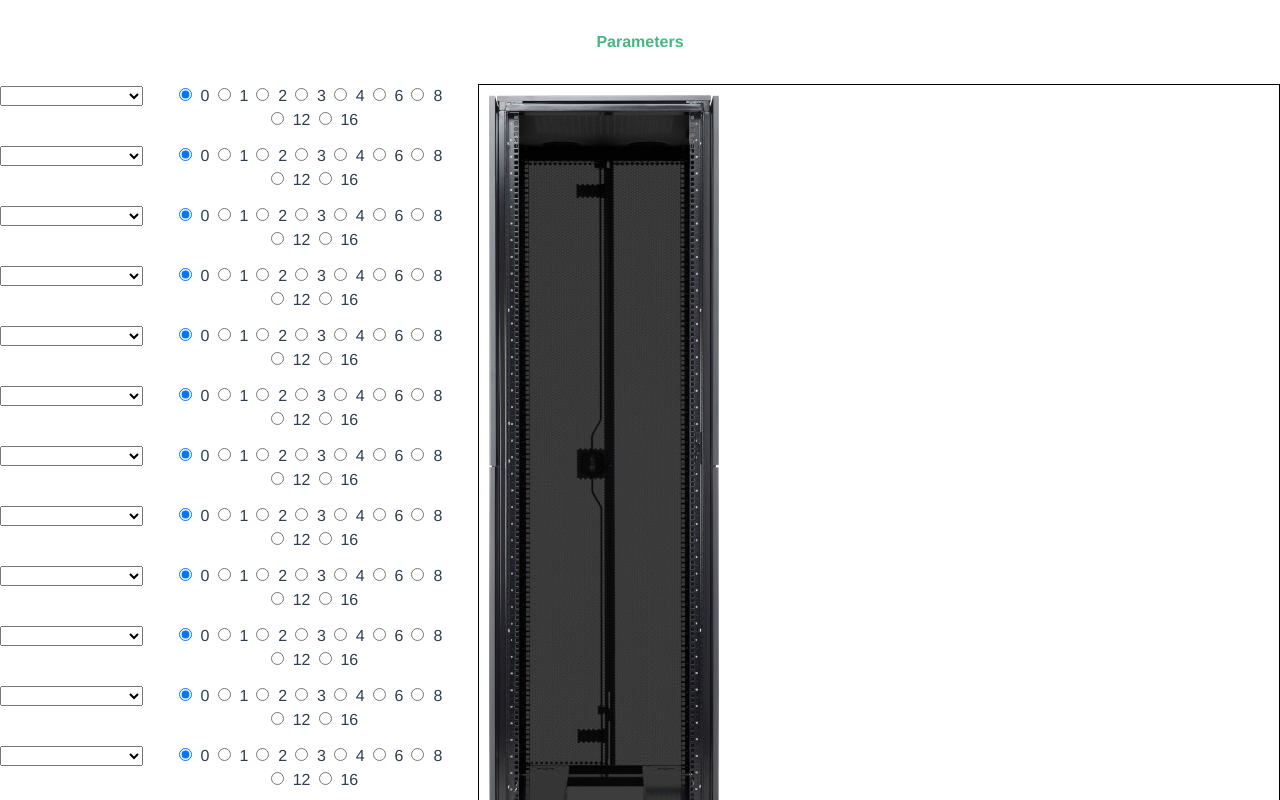
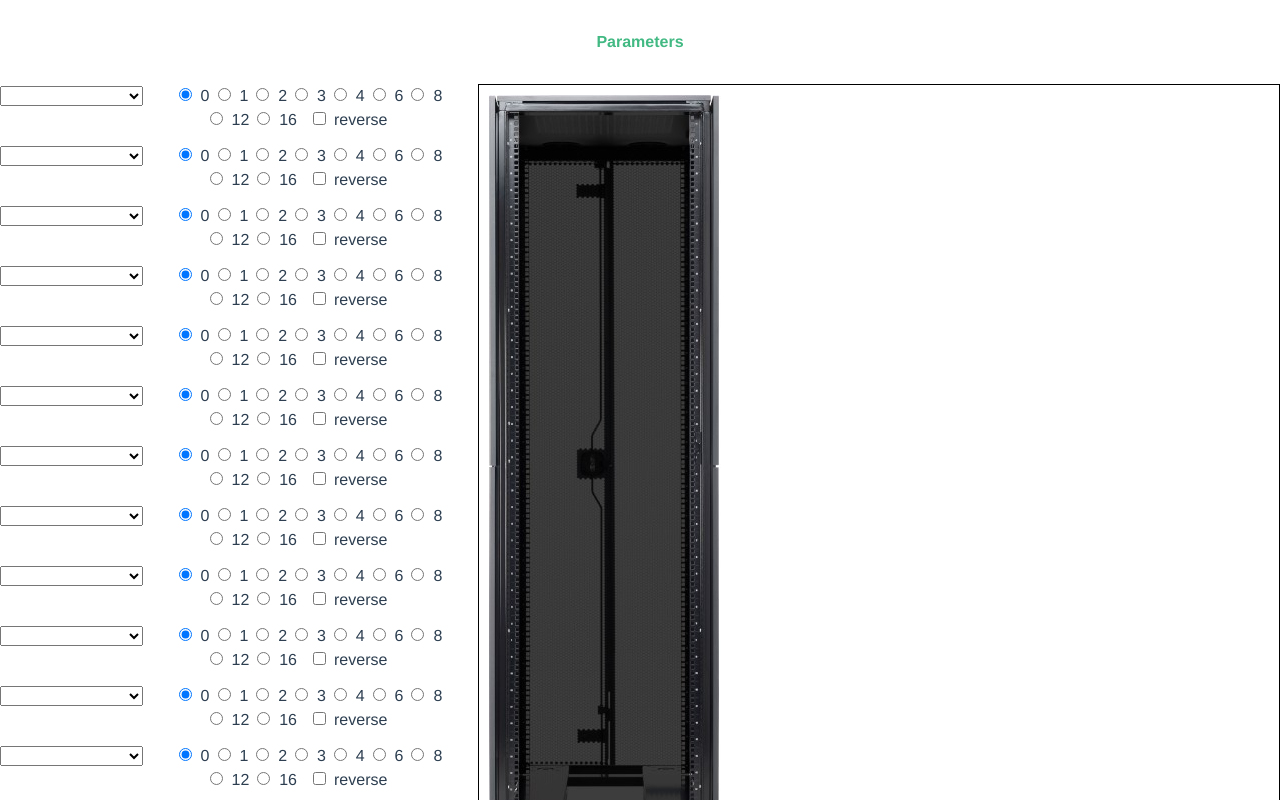
Before and after one commit to itodddev/ucs-components, a Vue app: page /#/ in a window 1280 px wide. Shown: the top 800 px of the page. Built offline with nearby package versions, Linux system fonts and the light colour scheme.

Commit message:
Added reverse option to RackItem

```diff
--- a/src/components/RackItem.vue
+++ b/src/components/RackItem.vue
@@ -97,6 +97,10 @@
                 <label class="radio">
                     <input type="radio" :name="row" value="16" v-model="equipmentQuantity"> &nbsp;16
                 </label>
+                <span class="checkBoxPadding">
+                    <input type="checkbox" id="reverse" v-model="reverse">
+                    <span class="labelPadding"><label for="checkbox">reverse</label></span>
+                </span>
             </div>
         </div>
     </div>
@@ -111,11 +115,20 @@ export default {
   data() {
     return {
       equipmentSelect: "",
-      equipmentQuantity: 0
+      equipmentQuantity: 0,
+      reverse: false
     };
   }
 };
 </script>
 
 <style scoped>
+.checkBoxPadding {
+  padding-left: 1em;
+  padding-right: 1em;
+}
+.labelPadding {
+  padding-left: .5em;
+  padding-right: 1em;
+}
 </style>
--- a/src/views/Home.vue
+++ b/src/views/Home.vue
@@ -29,6 +29,7 @@
 </template>
 
 <script>
+
 window.onload = function() {
   var c = document.getElementById("imageCanvas");
   var ctx = c.getContext("2d");
```
Also changed, not shown: src/components/Parameters.vue (indentation only). Lines whose indentation alone changed are shown as unchanged.
